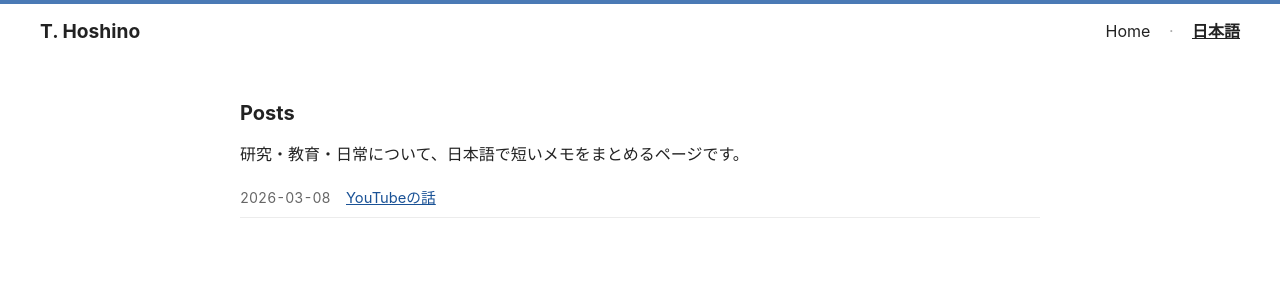
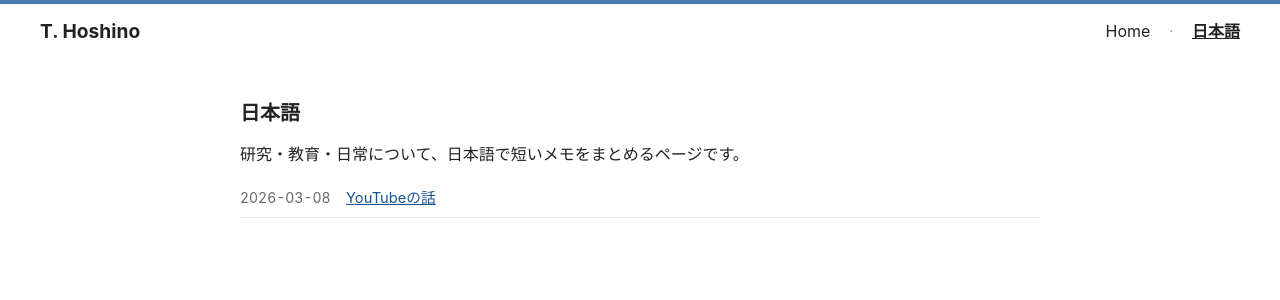
Before and after one commit to tetsuyahoshino137/tetsuyahoshino137.github.io, a Jekyll site: the page built from posts.md, in a window 1280 px wide. Shown: the top 300 px of the page. Built offline with Jekyll 4.4.1, drawn with Linux system fonts in a browser that asks for light colours.

Commit message:
Change post title to Japanese

```diff
--- a/posts.md
+++ b/posts.md
@@ -1,10 +1,10 @@
 ---
 layout: default
-title: Posts
+title: 日本語
 permalink: /posts/
 ---
 
-<h2>Posts</h2>
+<h2>日本語</h2>
 <p>研究・教育・日常について、日本語で短いメモをまとめるページです。</p>
 
 <ul class="jp-posts">
```
